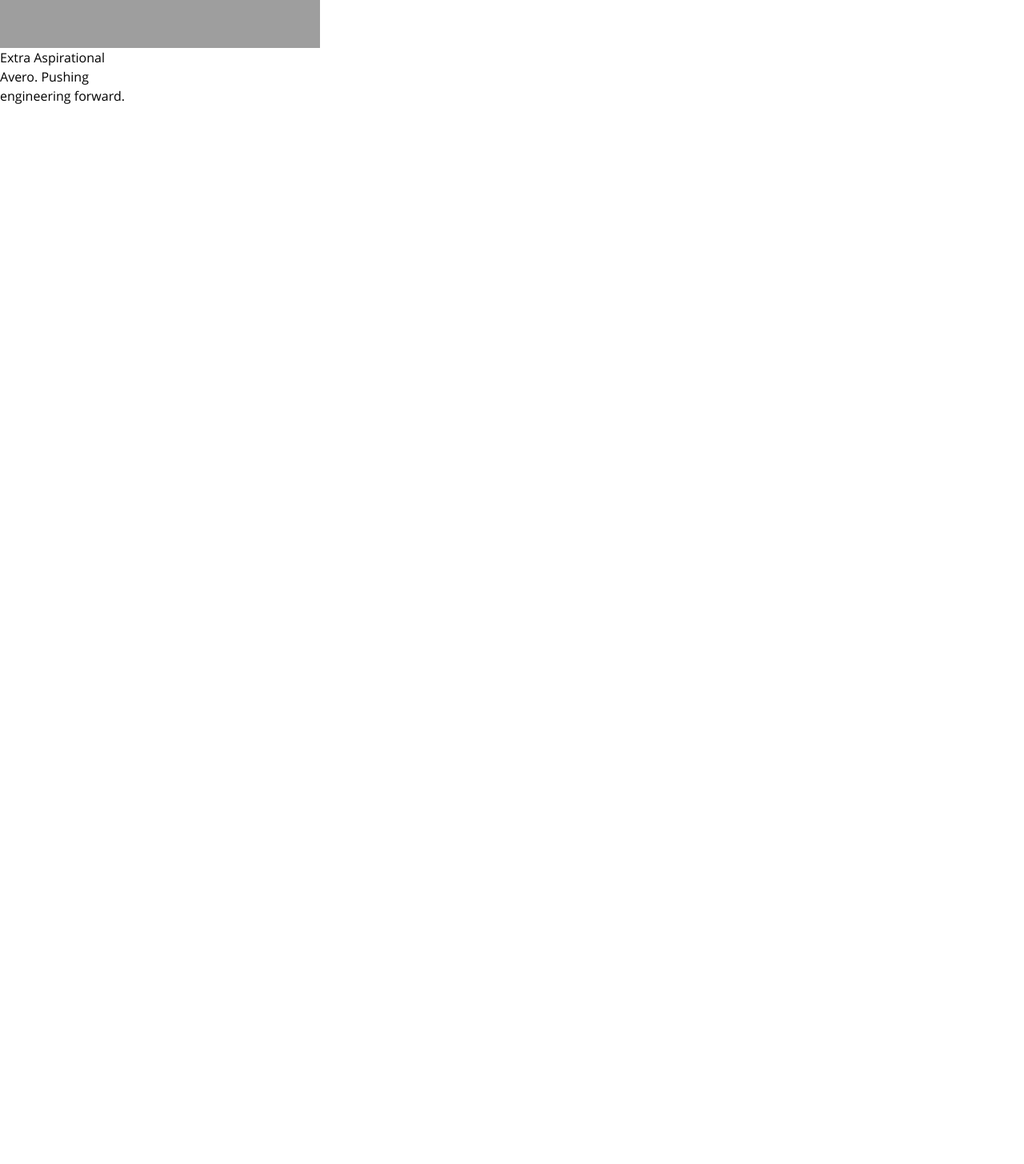
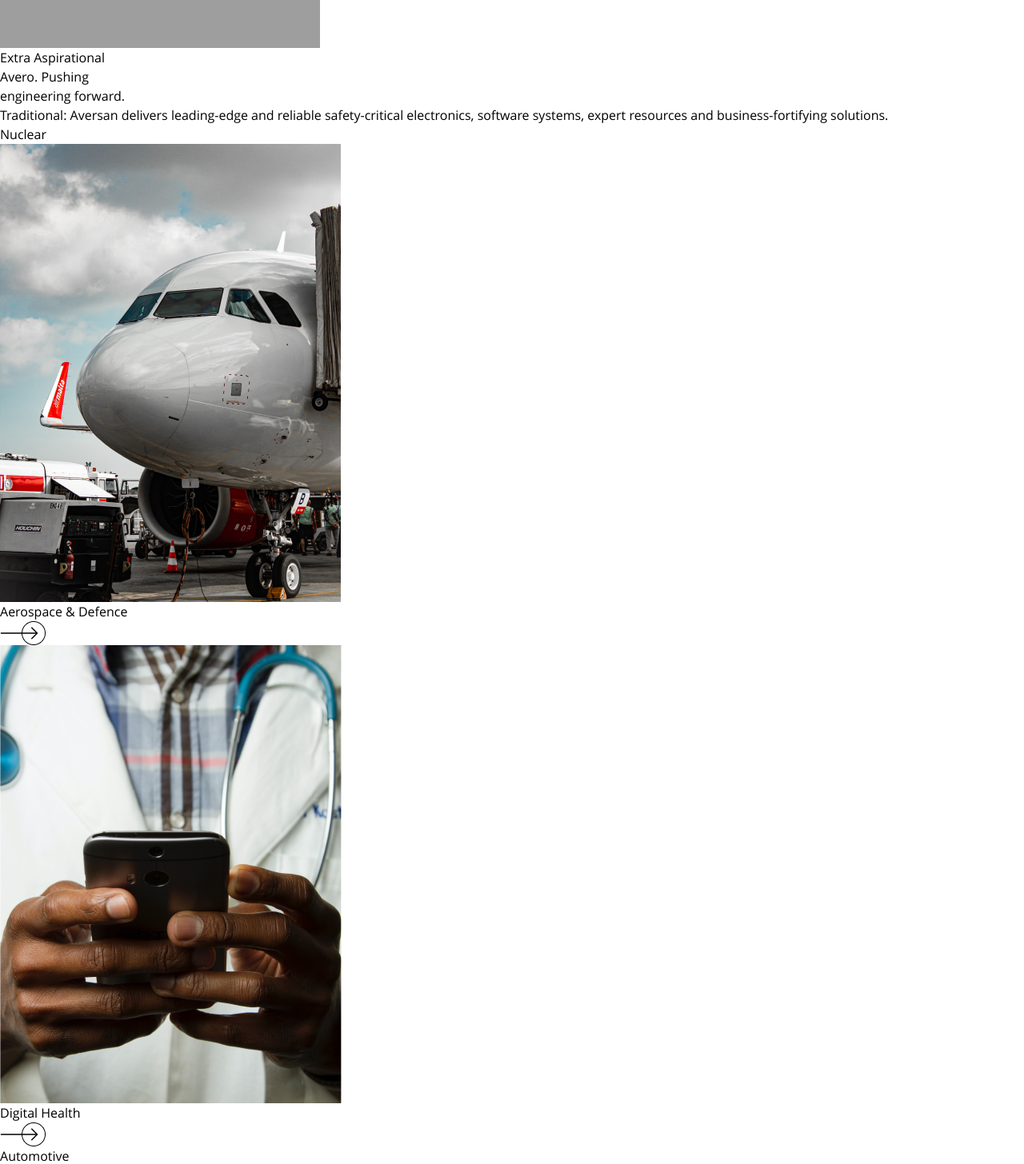
Before and after one commit to samithadev/Avero_Business_Website, a React (Vite) app: page / in a window 1280 px wide. Shown: the part 440-1896 px from the top of the page at 80% size. Before the commit the page ends 800 px from the top, so only its background shows below. Built offline with nearby package versions, Linux system fonts and the light colour scheme; grey boxes are pictures that could not be loaded.

Commit message:
feat:implement industry section with industry card component

```diff
--- /dev/null
+++ b/src/components/IndustryCard.jsx
@@ -0,0 +1,25 @@
+import React from "react";
+import arrow from "../assets/Arrow.png";
+
+export default function IndustryCard(props) {
+  return (
+    <div className="group relative w-[360px] h-[480px] 2xl:w-[426px] 2xl:h-[573px] overflow-hidden inline-block hover:rounded-2xl transition-all duration-500 ">
+      <img
+        src={props.image}
+        alt="img"
+        className=" group-hover:scale-105 transform transition duration-300"
+      />
+
+      <div class="absolute inset-0 bg-black/40  group-hover:bg-transparent transition-all duration-500  "></div>
+
+      <div className="absolute bg-white inset-0  translate-y-[100%] transition-all duration-500 group-hover:translate-y-[390px] 2xl:group-hover:translate-y-[483px] flex items-start flex-row justify-between ">
+        <div className="w-full flex flex-row justify-between my-8 px-4">
+          <p className="text-black text-lg opacity-0 transition-opacity duration-300 group-hover:opacity-100 text-start">
+            {props.title}
+          </p>
+          <img src={arrow} alt="arrow" />
+        </div>
+      </div>
+    </div>
+  );
+}
--- /dev/null
+++ b/src/pages/home/components/IndustrySection.jsx
@@ -0,0 +1,44 @@
+import React from "react";
+import img1 from "../../../assets/industry1.png";
+import img2 from "../../../assets/industry2.png";
+import img3 from "../../../assets/industry3.png";
+import img4 from "../../../assets/industry4.png";
+import IndustryCard from "../../../components/IndustryCard";
+
+export default function IndustrySection() {
+  return (
+    <div>
+      <div className=" mx-10 mb-20 2xl:w-[700px] 2xl:ml-[390px] 2xl:mt-[262px] 2xl:mb-[119px]">
+        <p className=" text-2xl font-normal leading-10">
+          Traditional: Aversan delivers leading-edge and reliable
+          safety-critical electronics, software systems, expert resources and
+          business-fortifying solutions.
+        </p>
+      </div>
+
+      <div className=" flex flex-col mx-[50px] 2xl:flex-row 2xl:justify-center 2xl:mx-[100px] 2xl:gap-1">
+        <div className="my-12">
+          <div className=" text-base font-normal text-center p-3 gap-3 border-solid border-t border-black 2xl:text-start leading-[48px]">
+            <h1>Nuclear</h1>
+          </div>
+          <div className="flex flex-col md:flex-row items-center md:justify-center 2xl:gap-1 gap-10">
+            <IndustryCard image={img1} title="Aerospace & Defence" />
+
+            <IndustryCard image={img2} title="Digital Health" />
+          </div>
+        </div>
+
+        <div className="my-12">
+          <div className=" text-base font-normal text-center p-3 gap-3 border-solid border-t border-black 2xl:text-start leading-[48px]">
+            <h1>Automotive</h1>
+          </div>
+          <div className="flex flex-col md:flex-row items-center md:justify-center 2xl:gap-1 gap-10">
+            <IndustryCard image={img3} title="Railway & Transportation" />
+
+            <IndustryCard image={img4} title="Medical Devices" />
+          </div>
+        </div>
+      </div>
+    </div>
+  );
+}
--- a/src/pages/home/home.page.jsx
+++ b/src/pages/home/home.page.jsx
@@ -1,12 +1,14 @@
 import React from "react";
 import Header from "./components/Header";
 import Hero from "./components/Hero";
+import IndustrySection from "./components/IndustrySection";
 
 export default function HomePage() {
   return (
     <div>
       <Header />
       <Hero />
+      <IndustrySection />
     </div>
   );
 }
```
